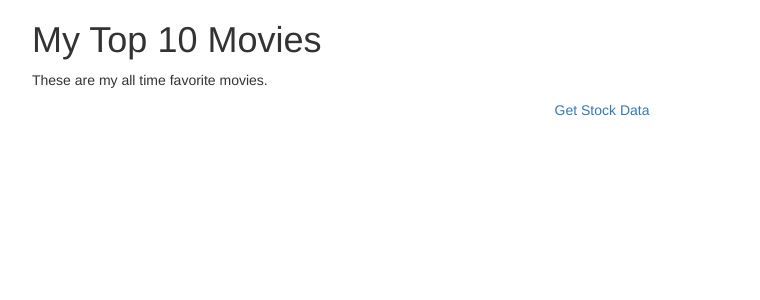
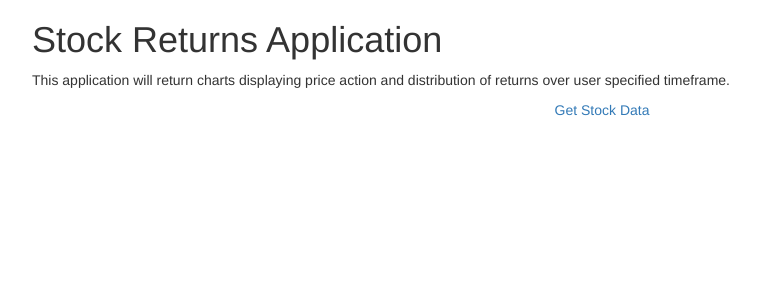
Before and after one commit to adrevezzo/stock_returns, a Flask app: page / in a window 1280 px wide. Shown: the top 300 px of the page, without its empty margins (38-798 px from the left). Run offline with Flask 2, Linux system fonts and the light colour scheme; some libraries are stand-ins or nearby versions.

Commit message:
clean up old html references

```diff
--- a/templates/index.html
+++ b/templates/index.html
@@ -1,20 +1,11 @@
 {% extends 'bootstrap/base.html' %}
-<!--<!DOCTYPE html>-->
-<!--<html lang="en" dir="ltr">-->
-<!--  <head>-->
-<!--    <meta charset="utf-8">-->
-<!--    <title>Options Calculator</title>-->
-<!--  </head>-->
-<!--  <body>-->
-<!--    <h1>Hello!</h1>-->
-<!--  </body>-->
-<!--</html>-->
 
 
 {% block content %}
 <div class="container">
-  <h1 class="heading">My Top 10 Movies</h1>
-  <p class="description">These are my all time favorite movies.</p>
+  <h1 class="heading">Stock Returns Application</h1>
+  <p class="description">This application will return charts displaying price action and distribution of returns
+  over user specified timeframe.</p>
 
 
 </div>
--- a/templates/search.html
+++ b/templates/search.html
@@ -3,7 +3,7 @@
 
 {% block content %}
 <div class="content">
-    <h1 class="heading">Add a Movie</h1>
+    <h1 class="heading">Search for Stock with Valid Ticker Symbol</h1>
 
     {{ wtf.quick_form(form, novalidate=True) }}
 
```
